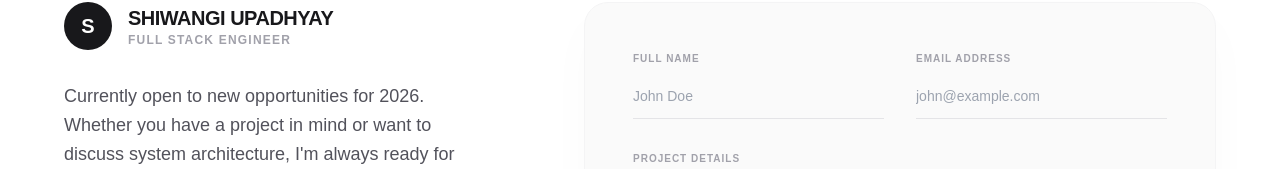
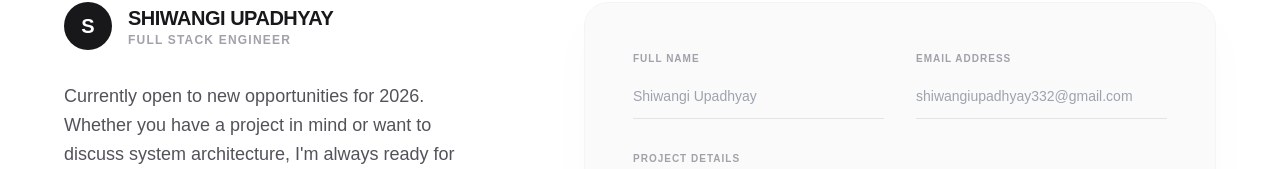
Before and after one commit to shiwangi-upadhyay/portfolio, a Next.js app: page / in a window 1280 px wide. Shown: the part 5143-5312 px from the top of the page. Built offline with nearby package versions, Linux system fonts and the light colour scheme.

Commit message:
Update placeholder text in contact form input

```diff
--- a/src/components/contact.jsx
+++ b/src/components/contact.jsx
@@ -191,7 +191,7 @@ const Contact = () => {
                 </label>
                 <input
                   type="text"
-                  placeholder="John Doe"
+                  placeholder="Shiwangi Upadhyay"
                   className="bg-transparent border-b border-zinc-200 py-3 text-sm focus:border-zinc-900 outline-none transition-colors text-zinc-900"
                   required
                 />
@@ -202,7 +202,7 @@ const Contact = () => {
                 </label>
                 <input
                   type="email"
-                  placeholder="john@example.com"
+                  placeholder="shiwangiupadhyay332@gmail.com"
                   className="bg-transparent border-b border-zinc-200 py-3 text-sm focus:border-zinc-900 outline-none transition-colors text-zinc-900"
                   required
                 />
```
